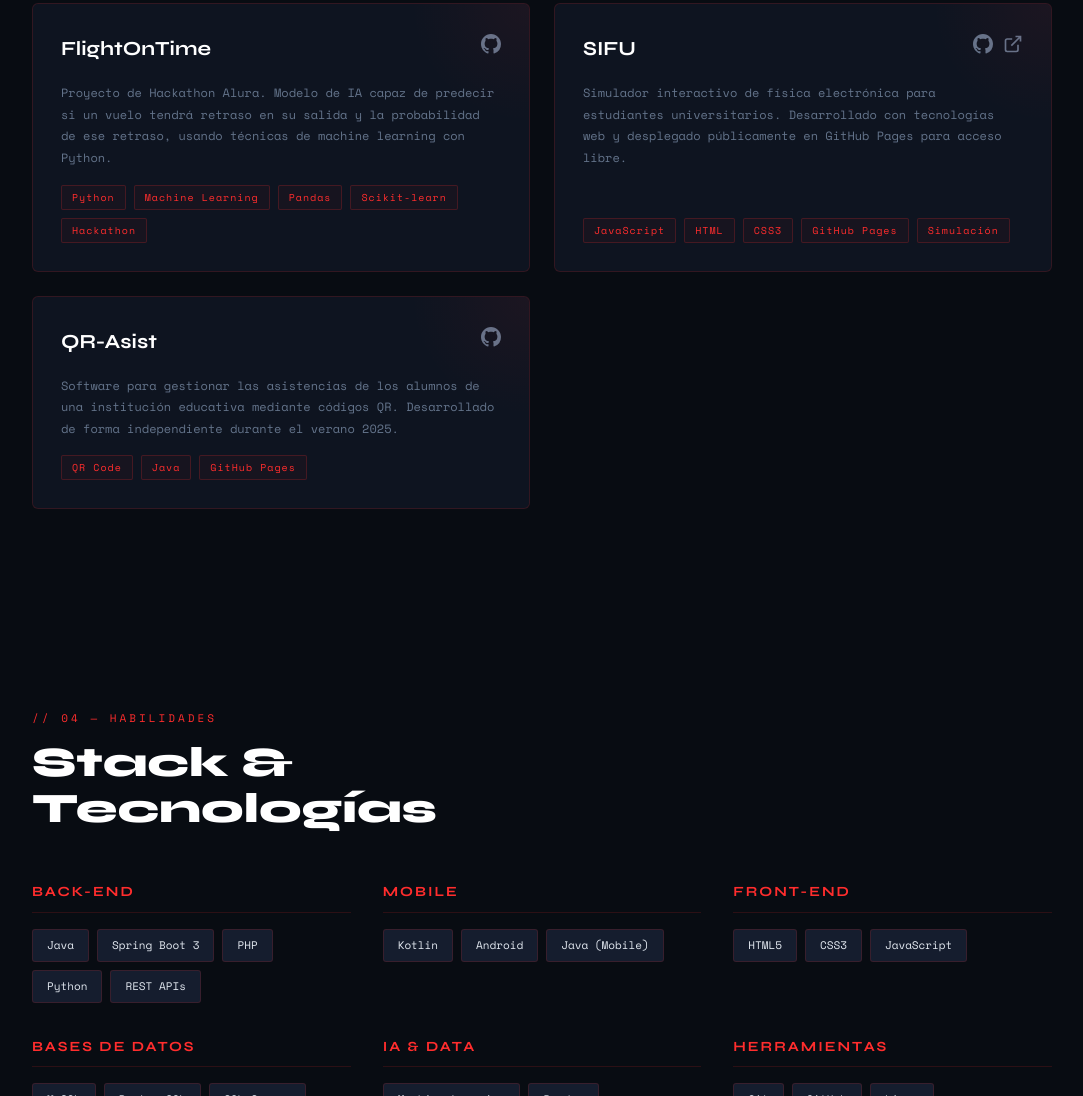
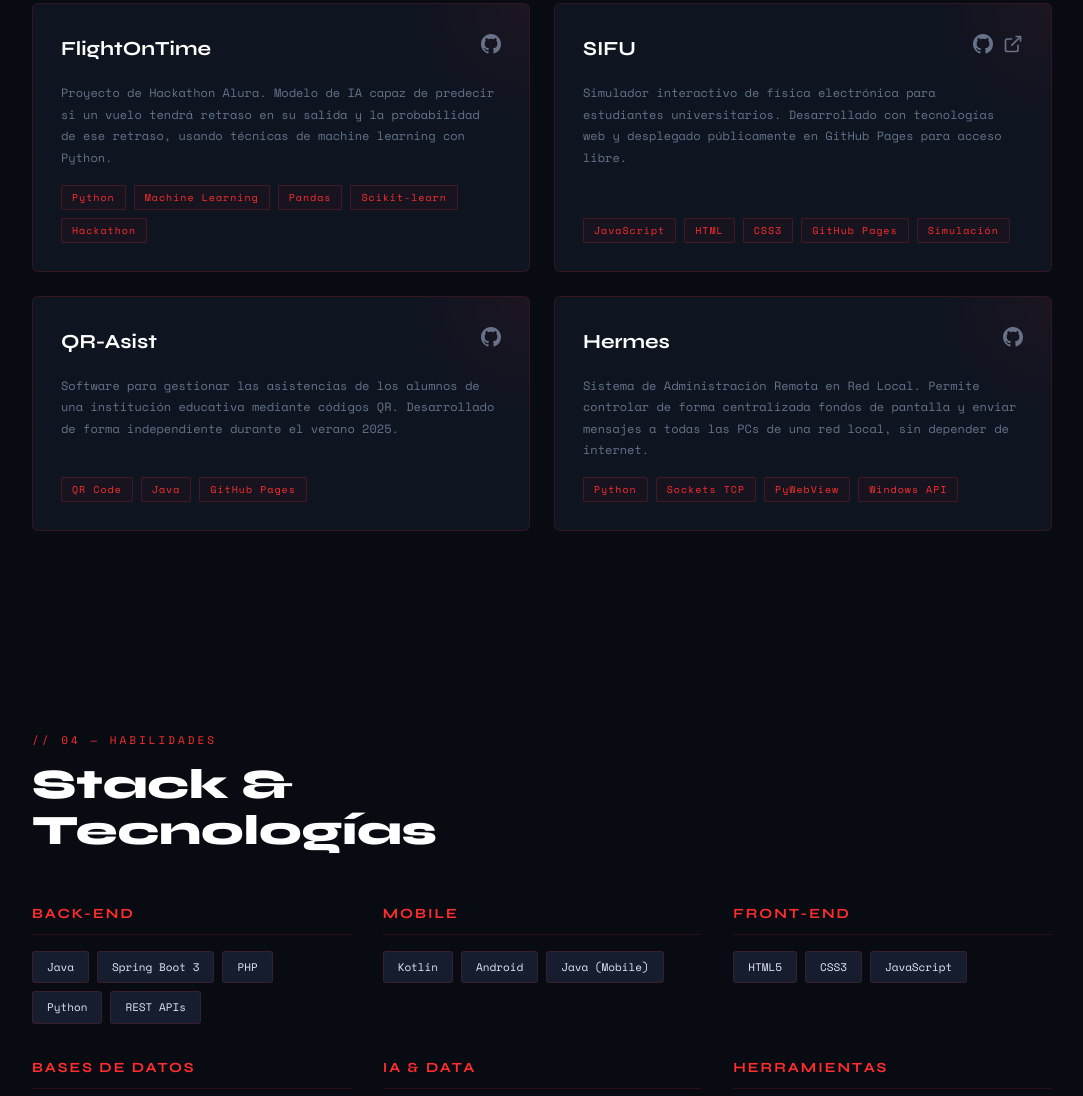
Before and after one commit to EJJBR/Portafolio, a plain HTML site: page index.html in a window 1280 px wide. Shown: the part 3130-4226 px from the top of the page, without its empty margins (98-1181 px from the left). Drawn offline with nearby package versions, Linux system fonts and the light colour scheme.

Commit message:
Actualizando proyectos

```diff
--- a/index.html
+++ b/index.html
@@ -333,6 +333,30 @@
                 </div>
             </div>
 
+            <div class="project-card reveal">
+                <div class="project-header">
+                    <div class="project-name">Hermes</div>
+                    <div class="project-links">
+                        <a href="https://github.com/Danielra62/HERMES.git" target="_blank" class="project-link"
+                            title="GitHub">
+                            <svg viewBox="0 0 24 24" width="20" height="20" fill="currentColor">
+                                <path
+                                    d="M12 0C5.37 0 0 5.37 0 12c0 5.31 3.435 9.795 8.205 11.385.6.105.825-.255.825-.57 0-.285-.015-1.23-.015-2.235-3.015.555-3.795-.735-4.035-1.41-.135-.345-.72-1.41-1.23-1.695-.42-.225-1.02-.78-.015-.795.945-.015 1.62.87 1.845 1.23 1.08 1.815 2.805 1.305 3.495.99.105-.78.42-1.305.765-1.605-2.67-.3-5.46-1.335-5.46-5.925 0-1.305.465-2.385 1.23-3.225-.12-.3-.54-1.53.12-3.18 0 0 1.005-.315 3.3 1.23.96-.27 1.98-.405 3-.405s2.04.135 3 .405c2.295-1.56 3.3-1.23 3.3-1.23.66 1.65.24 2.88.12 3.18.765.84 1.23 1.905 1.23 3.225 0 4.605-2.805 5.625-5.475 5.925.435.375.81 1.095.81 2.22 0 1.605-.015 2.895-.015 3.3 0 .315.225.69.825.57A12.02 12.02 0 0 0 24 12c0-6.63-5.37-12-12-12z" />
+                            </svg>
+                        </a>
+                    </div>
+                </div>
+                <p class="project-desc">
+                    Sistema de Administración Remota en Red Local. Permite controlar de forma centralizada fondos de pantalla y enviar mensajes a todas las PCs de una red local, sin depender de internet.
+                </p>
+                <div class="project-tags">
+                    <span class="tag">Python</span>
+                    <span class="tag">Sockets TCP</span>
+                    <span class="tag">PyWebView</span>
+                    <span class="tag">Windows API</span>
+                </div>
+            </div>
+
         </div>
     </section>
     <section id="skills">
```
